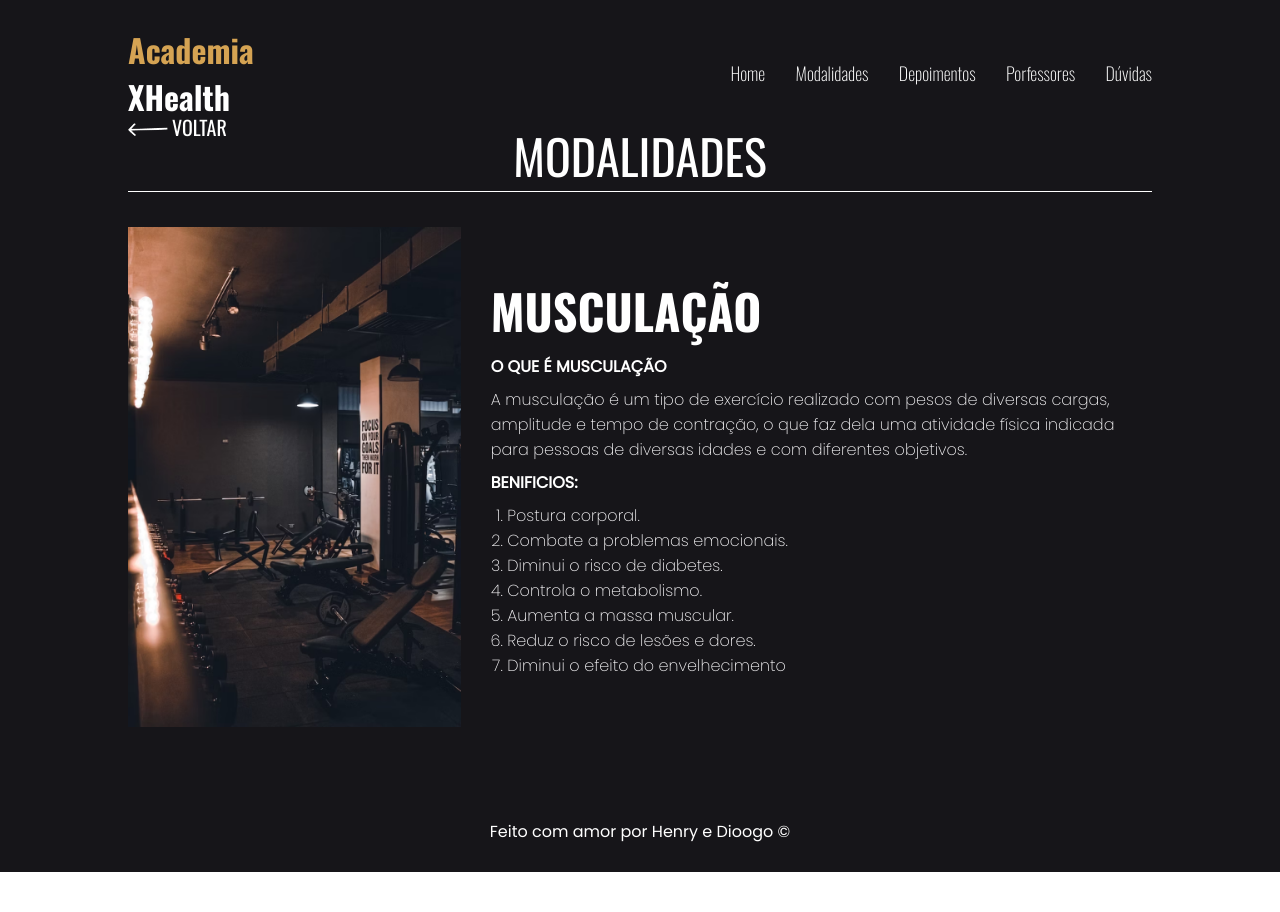
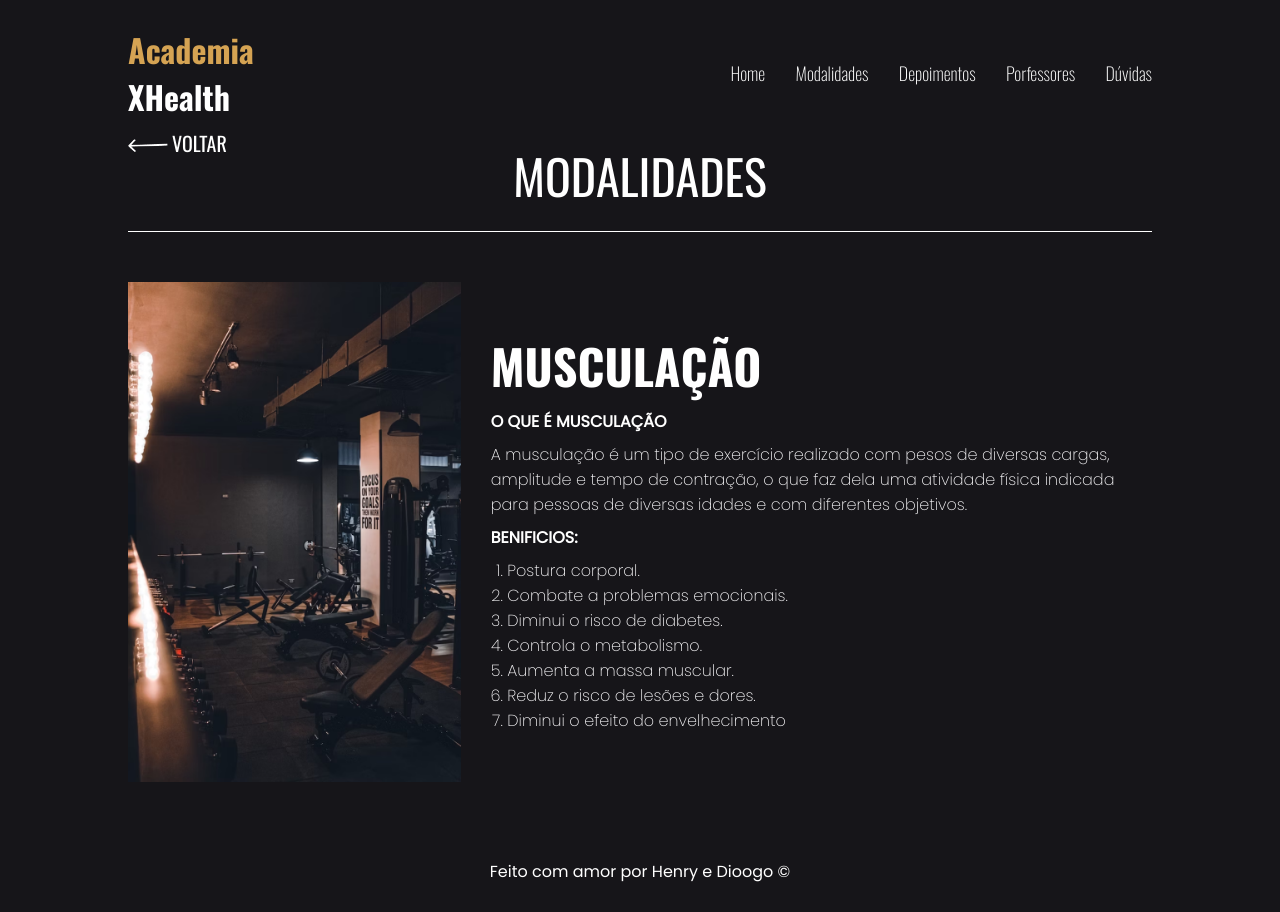
Before and after one commit to henryFranz/XHealth---Construct, a React (Vite) app: page /modalidades/1 in a window 1280 px wide. Before the commit the page ends 872 px from the top, so only its background shows below. Built offline with nearby package versions, Linux system fonts and the light colour scheme.

Commit message:
iniciando a parte dos depomentos

```diff
--- a/src/components/Card/index.jsx
+++ b/src/components/Card/index.jsx
@@ -13,7 +13,7 @@ export default function Card() {
 
     <span className={style.voltar} style={{
       position: "absolute",
-      top: "14vh",
+      top: "16vh",
       left: "10vw",
       cursor: "pointer"
     }}>
--- a/src/components/Header/index.jsx
+++ b/src/components/Header/index.jsx
@@ -6,10 +6,14 @@ export default function Header() {
 
   return (
     <header>
-      <div className={styles.logo}>
+     <Link to="/" style={{
+      all:"unset",
+      cursor:"pointer"
+     }}>
+     <div className={styles.logo}>
         <span >Academia <br /> <span>XHealth</span></span>
 
-      </div>
+      </div></Link>
       <nav>
         <Link to="/"  className={`${pathname == "/" ? "active" : ""}`} >Home</Link>
         <Link to="/modalidades" className={`${pathname == "/modalidades" ? "active" : ""}`}>Modalidades</Link>
--- a/src/components/index.module.css
+++ b/src/components/index.module.css
@@ -147,7 +147,7 @@ footer{
 }
 .container{
     height: 75vh;
-    padding: 35px;
+    padding-top:50px;
 }
 .content{
     display: flex;
@@ -165,3 +165,7 @@ footer{
     font-size: var(--size-h5);
     font-family: var(--font-title);
 }
+.cardComent{}
+.textComent{}
+.imgComent{}
+.nameComent{}
--- a/src/pages/styles.module.css
+++ b/src/pages/styles.module.css
@@ -102,6 +102,7 @@
     width: 80%;
     font-family: var(--font-title);
     font-size: var(--size-h1);
+    padding:20px 0;
     border-bottom:1px solid white ;
 
 }
```
Also changed, not shown: src/components/Coment/index.jsx (added).
